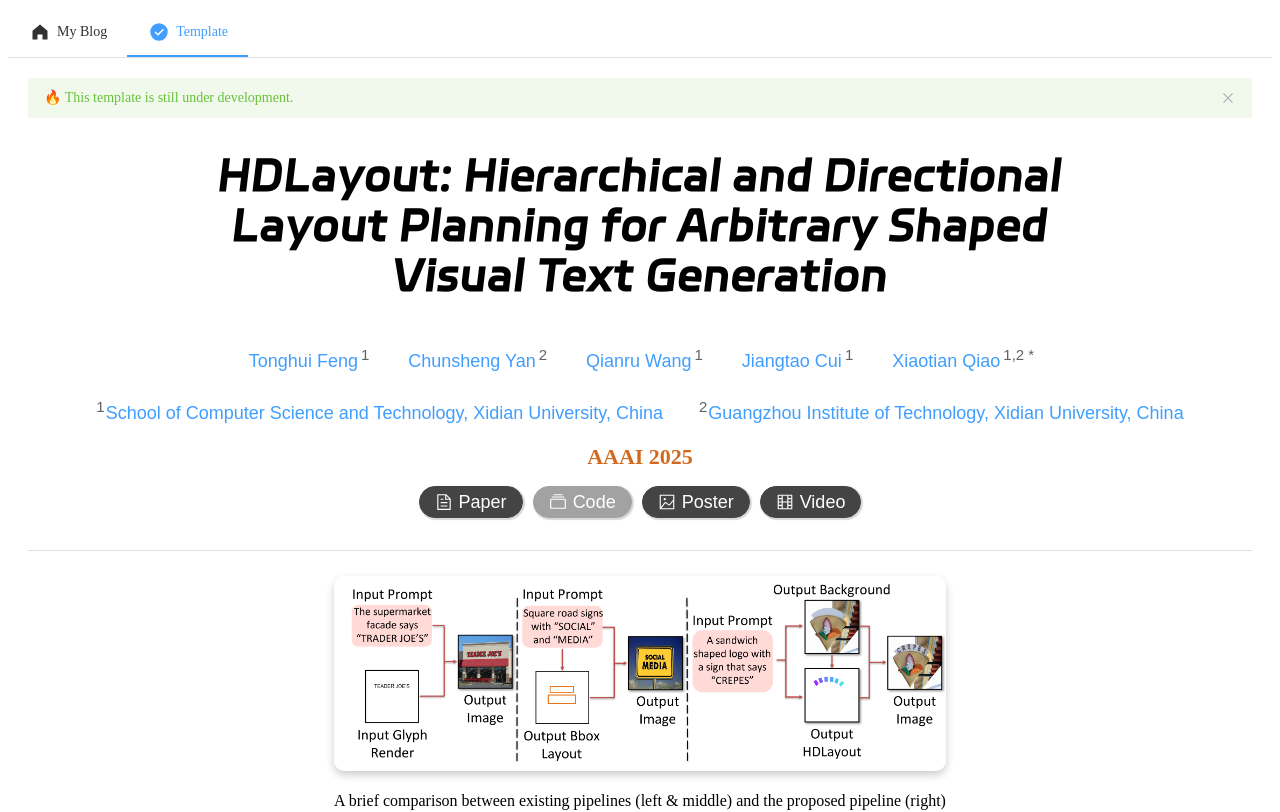
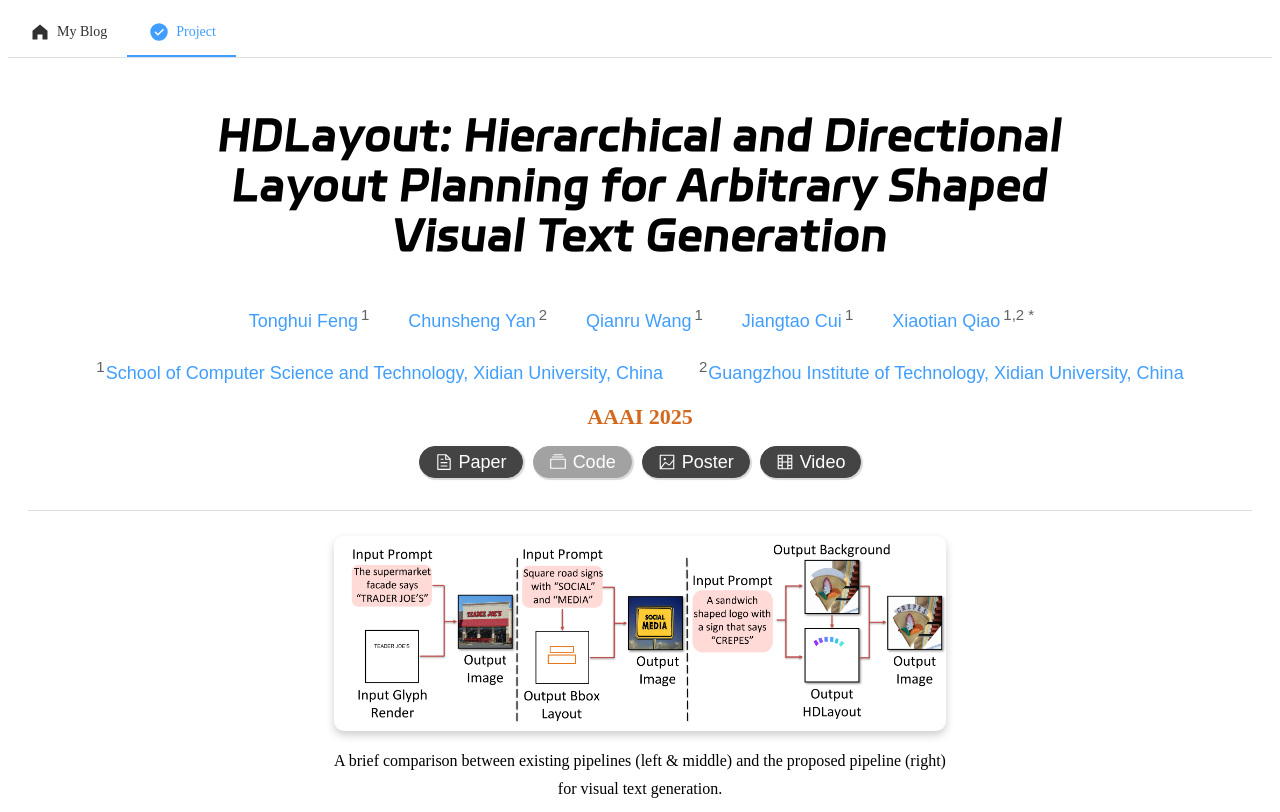
Before and after one commit to Hxiangdou/HDLayout, a Vue app: page / in a window 1280 px wide. Shown: the top 812 px of the page. Built offline with nearby package versions, Linux system fonts and the light colour scheme.

Commit message:
update page content

```diff
--- a/index.html
+++ b/index.html
@@ -2,11 +2,11 @@
 <html lang="en">
   <head>
     <meta charset="UTF-8">
-    <meta name="keywords" content="Project Template, Project Page">
-    <meta name="description" content="academic-project-page-template-vue">
+    <meta name="keywords" content="Project Page">
+    <meta name="description" content="HDLayout: Hierarchical and Directional Layout Planning for Arbitrary Shaped Visual Text Generation">
     <meta name="viewport" content="width=device-width, initial-scale=1.0">
     <link rel ="shortcut icon" type="image/x-icon" href="/favicon.ico">
-    <title>Academic Project Page Template Vue</title>
+    <title>HDLayout: Hierarchical and Directional Layout Planning for Arbitrary Shaped Visual Text Generation</title>
   </head>
   <body>
     <div id="app"></div>
--- a/src/App.vue
+++ b/src/App.vue
@@ -20,7 +20,7 @@ export default {
       <el-container>
         <el-header><Header/></el-header>
         <el-main><Main/></el-main>
-        <el-footer><Footer/></el-footer>
+        <!-- <el-footer><Footer/></el-footer> -->
       </el-container>
 
       <!-- 回到顶部 -->
--- a/src/components/Header.vue
+++ b/src/components/Header.vue
@@ -11,7 +11,7 @@ const home = {
 
 // 项目主页
 const logo = {
-    name: "Template",
+    name: "Project",
     link: "#",
 }
 
--- a/src/components/sections/Title.vue
+++ b/src/components/sections/Title.vue
@@ -76,7 +76,7 @@ const addresses = [
 //   "*: Corresponding Author."
 
 // 最新消息
-const news = "🔥 [2024-12-15] This template project is still under development."
+// const news = "🔥 [2024-12-15] This template project is still under development."
 
 // 强调内容
 const emphases = [
@@ -117,11 +117,11 @@ const buttons = [
   <div>
 
     <!-- 最新消息提示 -->
-    <el-row justify="center">
+    <!-- <el-row justify="center">
       <el-col :span="24">
         <el-alert title="🔥 This template is still under development." type="success" />
       </el-col>
-    </el-row>
+    </el-row> -->
 
     <!-- 文章logo -->
     <el-row v-if="logo" justify="center">
```
